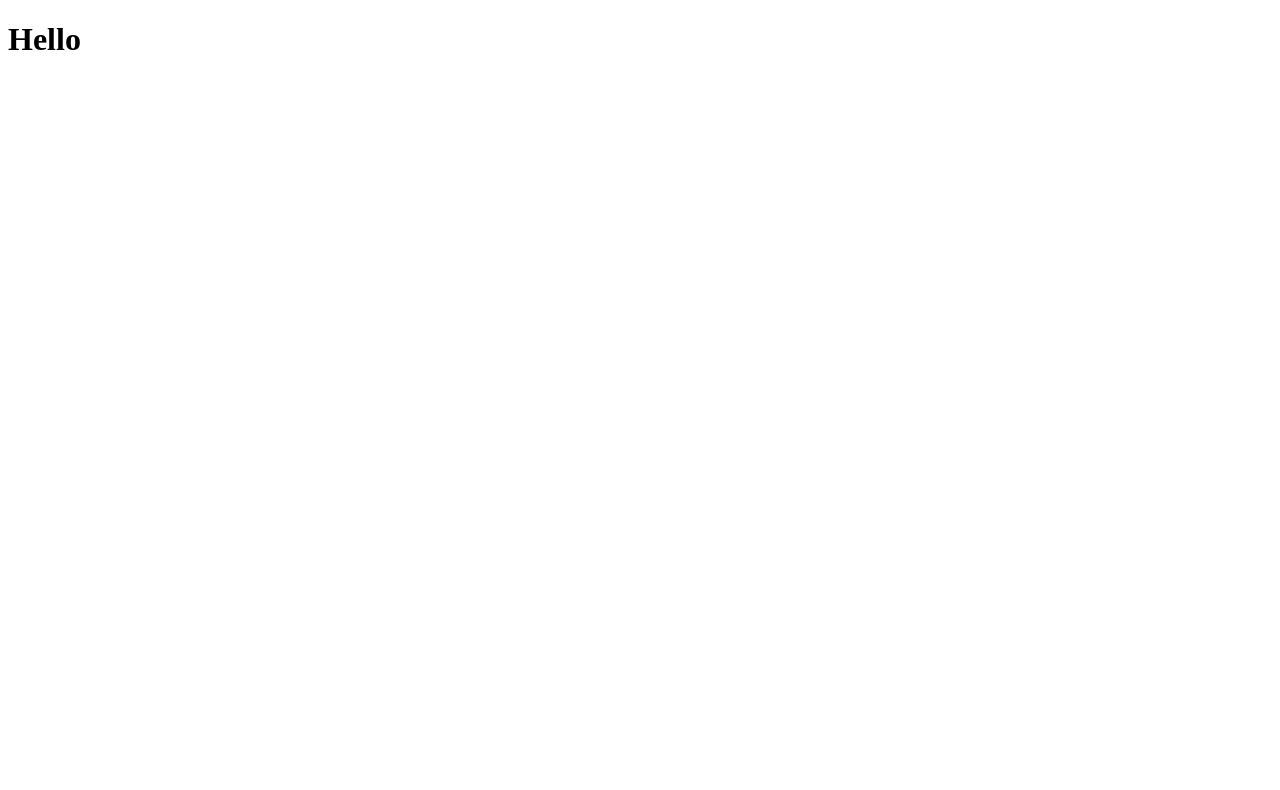
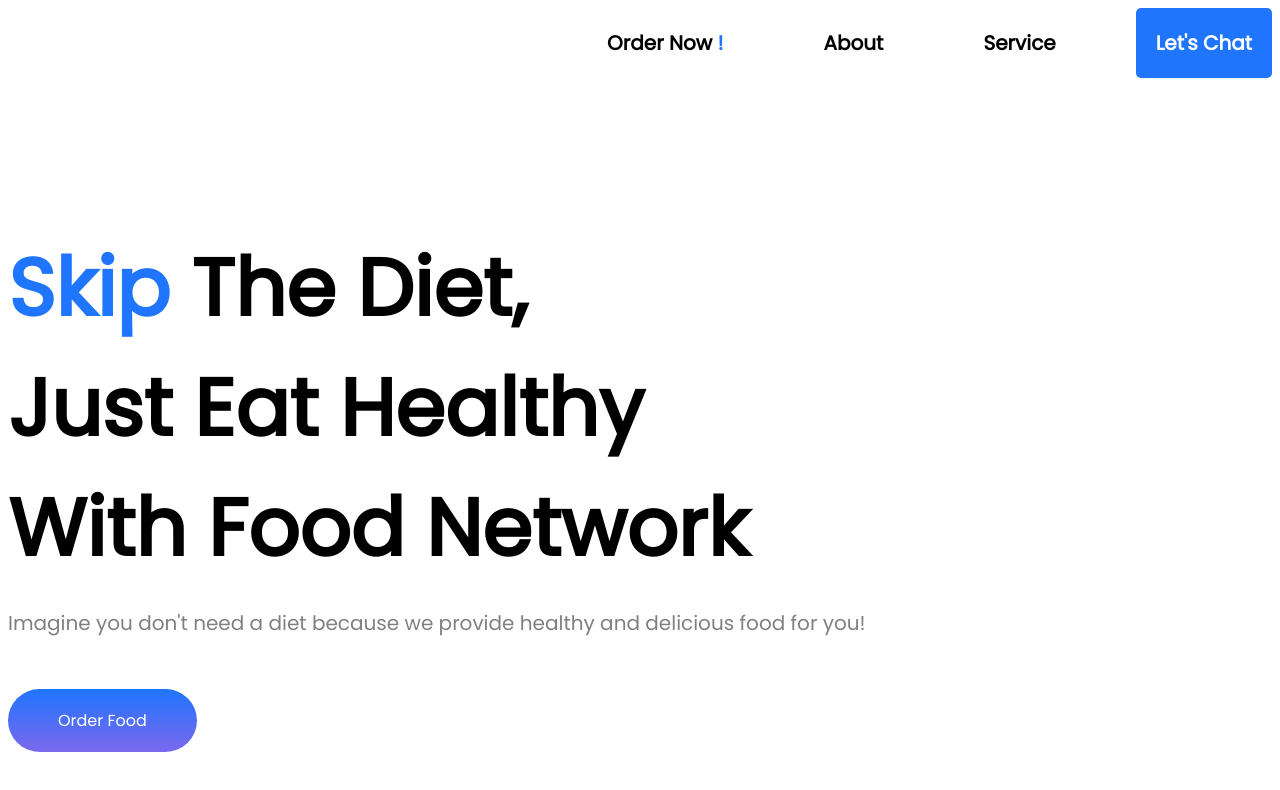
Before and after one commit to nafiul-alam-29/food-network, a plain HTML site: page index.html in a window 1280 px wide. Drawn offline with Linux system fonts and the light colour scheme.

Commit message:
navigation have been added

```diff
--- a/index.html
+++ b/index.html
@@ -5,8 +5,40 @@
     <meta http-equiv="X-UA-Compatible" content="IE=edge" />
     <meta name="viewport" content="width=device-width, initial-scale=1.0" />
     <title>Food Network</title>
+    <link rel="preconnect" href="https://fonts.googleapis.com" />
+    <link rel="preconnect" href="https://fonts.gstatic.com" crossorigin />
+    <link
+      href="https://fonts.googleapis.com/css2?family=Poppins&display=swap"
+      rel="stylesheet"
+    />
+    <link rel="stylesheet" href="style.css" />
   </head>
   <body>
-    <h1>Hello</h1>
+    <section class="navigation">
+      <div class="nav-menu">
+        <a href=""> Order Now <span id="logo"> ! </span></a>
+        <a href=""> About</a>
+        <a href=""> Service</a>
+        <a id="chat" href=""> Let's Chat</a>
+      </div>
+    </section>
+    <section class="top-part">
+      <div>
+        <h1><span id="hightlight"> Skip </span> The Diet,</h1>
+        <h1>Just Eat Healthy</h1>
+        <h1>With Food Network</h1>
+        <p>
+          Imagine you don't need a diet because we provide healthy and delicious
+          food for you!
+        </p>
+        <br />
+        <br />
+        <a class="btn-main" target="_blank" href="https://www.foodnetwork.com/">
+          Order Food
+        </a>
+      </div>
+
+      <div></div>
+    </section>
   </body>
 </html>
--- a/style.css
+++ b/style.css
@@ -0,0 +1,49 @@
+body {
+  font-family: "Poppins", sans-serif;
+}
+.navigation {
+  margin-bottom: 150px;
+}
+
+.nav-menu {
+  display: flex;
+  justify-content: end;
+}
+
+.nav-menu a {
+  text-decoration: none;
+  padding: 20px;
+  margin-left: 60px;
+  font-size: 20px;
+  font-weight: 700;
+  color: black;
+}
+
+#logo {
+  color: #1f75fe;
+}
+#chat {
+  background-color: #1f75fe;
+  border-radius: 5px;
+  color: white;
+}
+h1 {
+  font-size: 80px;
+  margin: 0;
+}
+p {
+  font-size: 20px;
+  color: gray;
+}
+#hightlight {
+  color: #1f75fe;
+}
+
+.btn-main {
+  text-decoration: none;
+  background-image: linear-gradient(#1f75fe, #7b68ee);
+  color: white;
+  padding: 20px 50px;
+  font-weight: 800px;
+  border-radius: 50px;
+}
```
